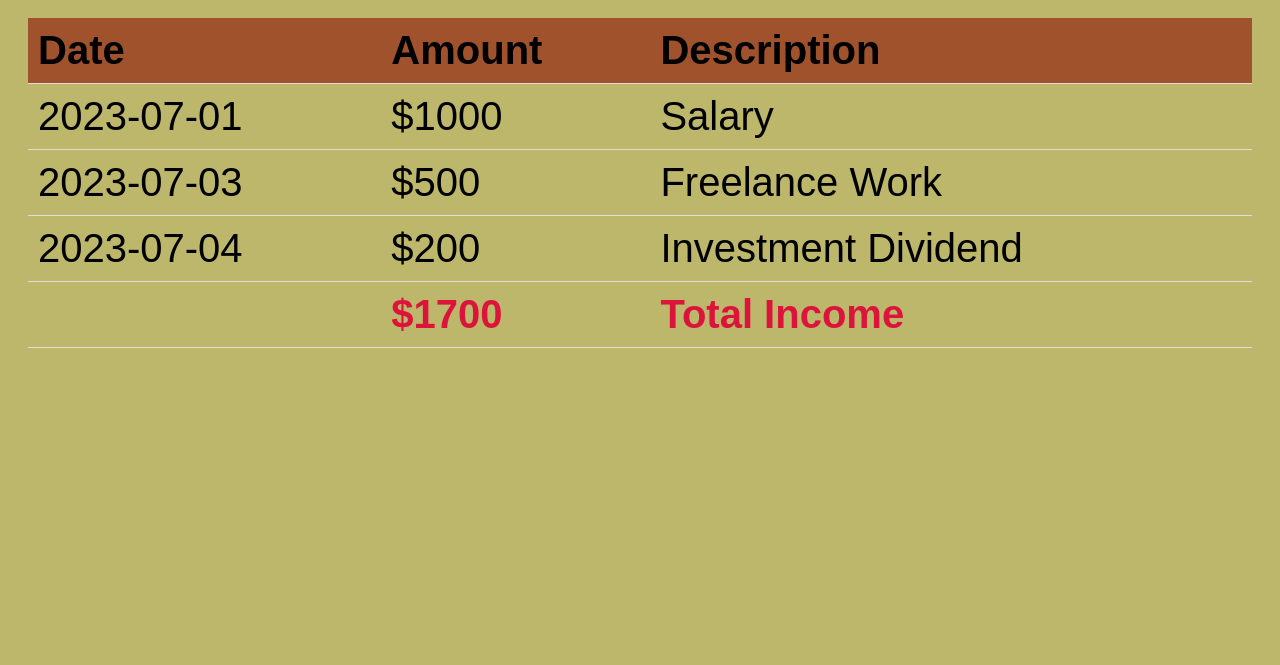
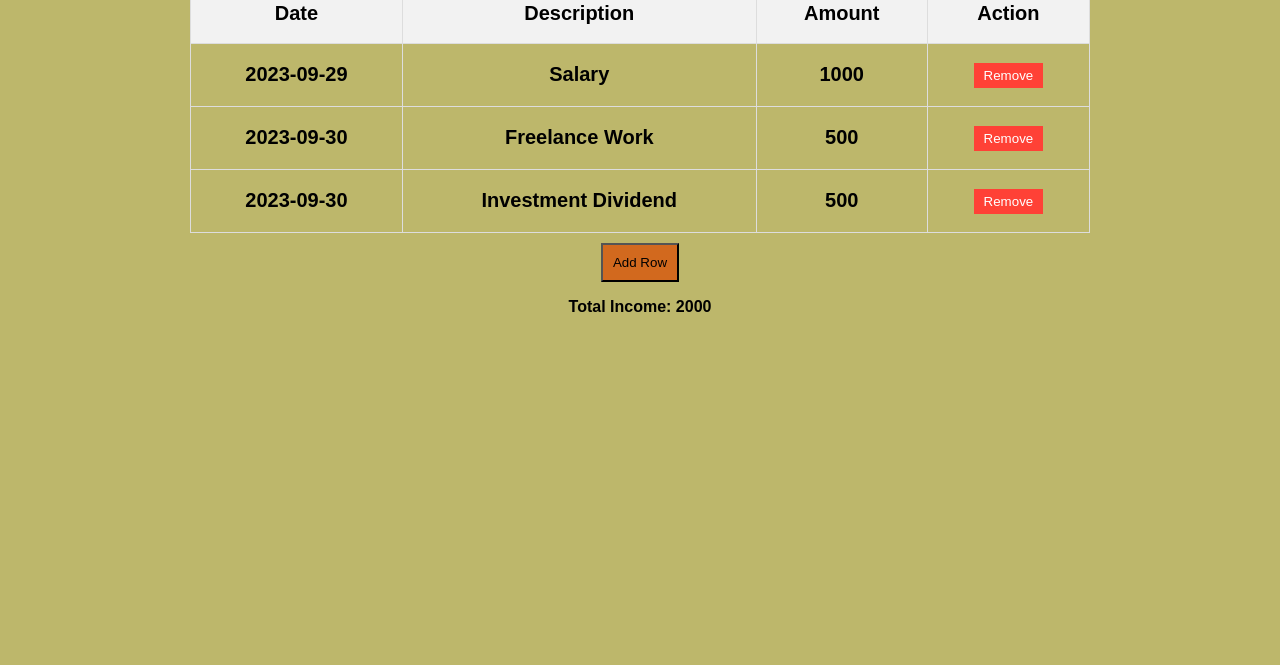
Before and after one commit to Shahjahan11/MyProject, a plain HTML site: page income.html in a window 1280 px wide. Shown: the part 135-800 px from the top of the page. Drawn offline with Linux system fonts and the light colour scheme.

Commit message:
income.html

```diff
--- a/income.html
+++ b/income.html
@@ -1,92 +1,154 @@
 <!DOCTYPE html>
-<html>
+<html lang="en">
 <head>
-  <title>Income Page</title>
-  <style>
+    <meta charset="UTF-8">
+    <meta name="viewport" content="width=device-width, initial-scale=1.0">
+    <title>Expense Page</title>
+    <style>
+        body {
+    font-family: Arial, sans-serif;
+}
 
-    *{
+.container {
+    max-width: 900px;
+    margin: 0 auto;
+    text-align: center;
+}
+
+*{
       background-color:darkkhaki;
-    }
+}
     body {
       font-family: Arial, sans-serif;
-      padding: 20px;
-    }
-    .oporer_part
-    {
-     text-align: center;
-     font-size: 50px;
-
+      padding: 30px;
     }
 
-    h1 {
-      color: #333;
-    }
+table {
+    width: 100%;
+    border-collapse: collapse;
+    margin-top: 15px;
+    font-weight: bold;
+}
 
-    table {
-      width: 100%;
-      border-collapse: collapse;
-      margin-top: 20px;
-      border: 200px;
-    }
+th, td {
+    border: 1px solid #ddd;
+    padding: 18px;
+    text-align: center;
+    font-size:20px;
+}
+
+th {
+    background-color: #f2f2f2;
+}
+
+td[contenteditable="true"] {
+    cursor: pointer;
+}
+
+.remove-row {
+    background-color: #ff4136;
+    color: #fff;
+    border: none;
+    padding: 5px 10px;
+    cursor: pointer;
+}
+
+#add-row-button {
+    margin-top: 10px;
+    padding: 10px;
+    background-color:chocolate
+}
+
+#total-income {
+    font-weight: bold;
+}
+
+        </style>
+</head>
+<body>
+    <div class="container">
+        <h1>Expenses</h1>
+        <table id="income-table">
+            <thead>
+                <tr>
+                    <th>Date</th>
+                    <th>Description</th>
+                    <th>Amount</th>
+                    <th>Action</th>
+                </tr>
+            </thead>
+            <tbody>
+                <tr>
+                    <td contenteditable="true">2023-09-29</td>
+                    <td contenteditable="true">Salary</td>
+                    <td contenteditable="true">1000</td>
+                    <td><button class="remove-row">Remove</button></td>
+                </tr>
+                <tr>
+                    <td contenteditable="true">2023-09-30</td>
+                    <td contenteditable="true">Freelance Work</td>
+                    <td contenteditable="true">500</td>
+                    <td><button class="remove-row">Remove</button></td>
+                </tr>
+                <tr>
+                    <td contenteditable="true">2023-09-30</td>
+                    <td contenteditable="true">Investment Dividend</td>
+                    <td contenteditable="true">500</td>
+                    <td><button class="remove-row">Remove</button></td>
+                </tr>
+            </tbody>
+        </table>
+        <button id="add-row-button">Add Row</button>
+        <p id="total-income">Total Income: <span >2000</span></p>
+    </div>
+    <script >
+
+const incomeTable = document.getElementById('income-table');
+const addRowButton = document.getElementById('add-row-button');
+const totalIncomeElement = document.getElementById('total-income');
+const removeButtons = document.querySelectorAll('.remove-row');
 
 
-    th, td {
-      padding: 10px;
-      text-align: left;
-      border-bottom: 1px solid #ddd;
+incomeTable.addEventListener('input', updateTotal);
+function updateTotal() {
+    let totalIncome = 0;
+    const rows = incomeTable.getElementsByTagName('tr');
+    for (let i = 1; i < rows.length; i++) {
+        const cells = rows[i].getElementsByTagName('td');
+        const date = cells[0].textContent;
+        const description = cells[1].textContent;
+        const amount = parseFloat(cells[2].textContent) || 0;
+        totalIncome += amount;
     }
+    totalIncomeElement.textContent = totalIncome.toFixed(2);
+}
 
-    th {
-      background-color:sienna;
-    }
 
-    tr{
-      font-size: 40px;
-      /* background-color:sienna; */
+function addRow() {
+    const newRow = incomeTable.insertRow(-1);
+    newRow.innerHTML = `
+        <td contenteditable="true">New Date</td>
+        <td contenteditable="true">New Description</td>
+        <td contenteditable="true">0</td>
+        <td><button class="remove-row">Remove</button></td>
+    `;
+    newRow.addEventListener('input', updateTotal);
+    const removeButton = newRow.querySelector('.remove-row');
+    removeButton.addEventListener('click', removeRow);
+}
 
-    }
-    .table_part
-    {
-      color:black;
-       box-shadow: rgba(0, 0, 0, 0.9) 0px 5px 15px;
-    }
 
-    .total {
-      font-weight: bold;
-      color: crimson;
-    }
-  </style>
-</head>
-<body>
-  <h1 class="oporer_part">Income</h1>
+function removeRow() {
+    const row = this.closest('tr');
+    row.remove();
+    updateTotal();
+}
 
-  <table>
-    <tr>
-      <th>Date</th>
-      <th>Amount</th>
-      <th>Description</th>
-    </tr>
-    <tr>
-      <td>2023-07-01</td>
-      <td>$1000</td>
-      <td>Salary</td>
-    </tr>
-    <tr>
-      <td>2023-07-03</td>
-      <td>$500</td>
-      <td>Freelance Work</td>
-    </tr>
-    <tr>
-      <td>2023-07-04</td>
-      <td>$200</td>
-      <td>Investment Dividend</td>
-    </tr>
-    <tr class="total">
-      <td></td>
-      <td>$1700</td>
-      <td>Total Income</td>
-    </tr>
-  </table>
+removeButtons.forEach(button => {
+    button.addEventListener('click', removeRow);
+});
+addRowButton.addEventListener('click', addRow);
 
+    </script>
 </body>
 </html>
```
